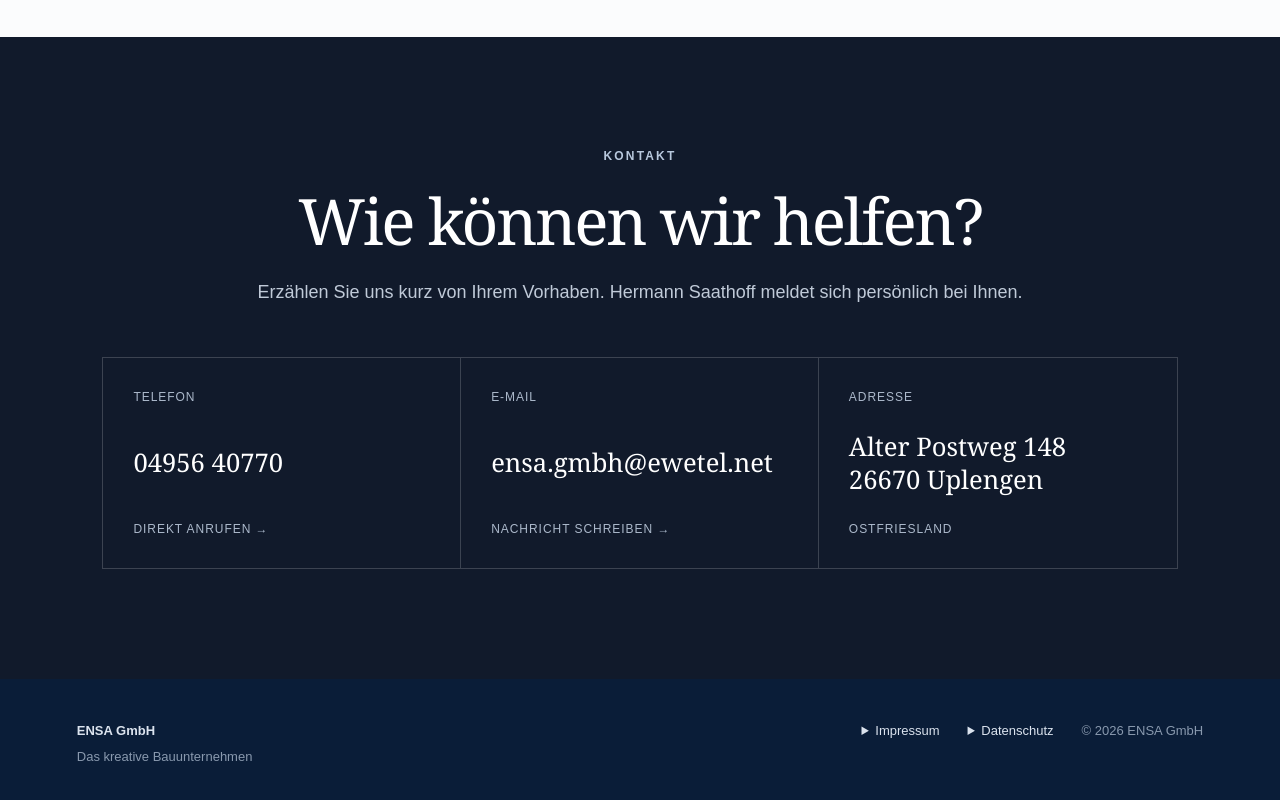
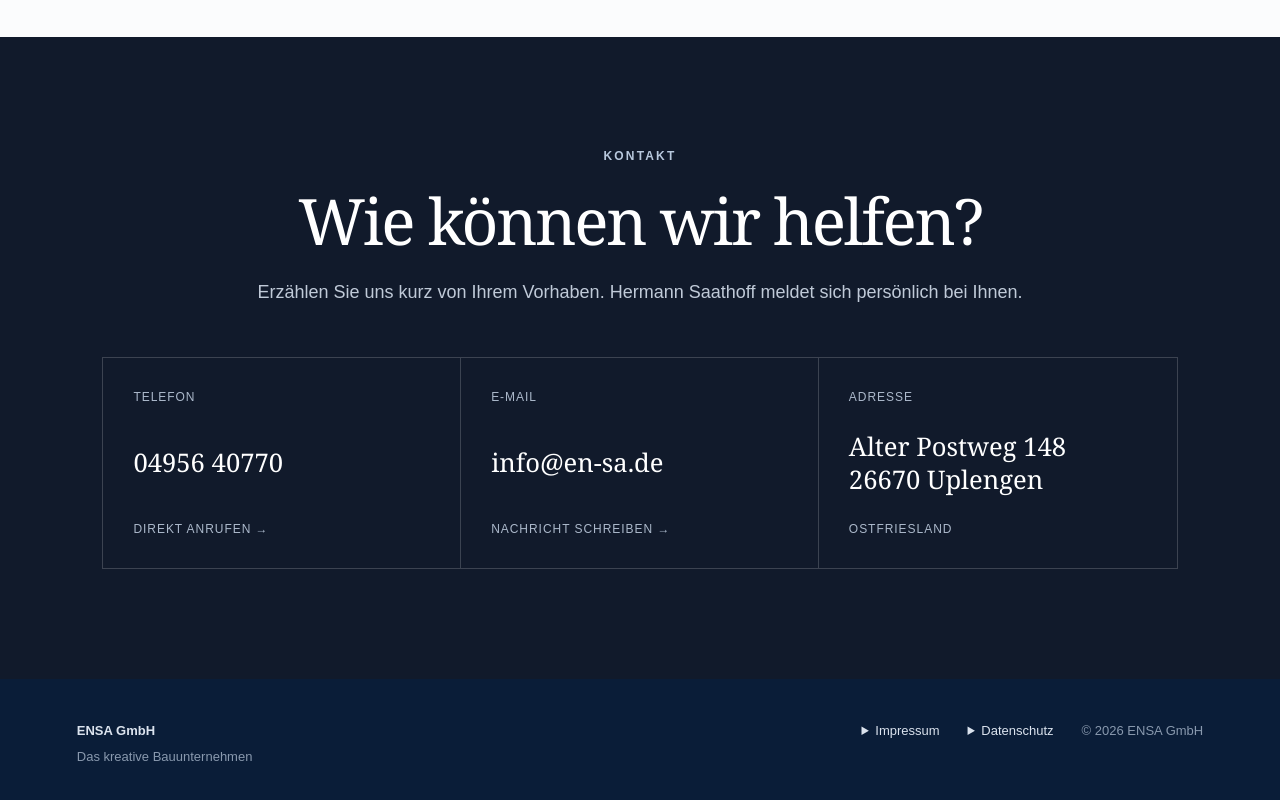
Before and after one commit to Jansaat/-Website-der-ENSA-GmbH-, a Next.js app: page / in a window 1280 px wide. Shown: the part 1680-2480 px from the top of the page. Built offline with nearby package versions, Linux system fonts and the light colour scheme.

Commit message:
Update ENSA contact email

```diff
--- a/app/page.tsx
+++ b/app/page.tsx
@@ -14,7 +14,7 @@ export default function Home() {
           <p className="eyebrow">Bauunternehmen in Uplengen</p>
           <h1>Handwerk mit Erfahrung.<br /><em>Persönlich und unkompliziert.</em></h1>
           <p className="intro">Seit 2004 steht die ENSA GmbH für zuverlässige Bau-, Umbau- und Instandsetzungsarbeiten in Ostfriesland und im Raum Oldenburg.</p>
-          <div className="actions"><a className="button primary" href="tel:+49495640770"><span aria-hidden="true">☎</span> Jetzt anrufen</a><a className="button secondary" href="mailto:ensa.gmbh@ewetel.net">E-Mail schreiben</a></div>
+          <div className="actions"><a className="button primary" href="tel:+49495640770"><span aria-hidden="true">☎</span> Jetzt anrufen</a><a className="button secondary" href="mailto:info@en-sa.de">E-Mail schreiben</a></div>
         </div>
         <div className="hero-card" aria-label="Direkter Kontakt"><span className="card-number">20+</span><p>Jahre Erfahrung</p><div className="divider" /><p className="card-quote">„Sprechen Sie uns einfach an. Wir beraten Sie persönlich.“</p><span className="signature">Hermann Saathoff</span></div>
       </section>
@@ -27,13 +27,13 @@ export default function Home() {
         <p className="eyebrow">Kontakt</p><h2 id="contact-title">Wie können wir helfen?</h2><p>Erzählen Sie uns kurz von Ihrem Vorhaben. Hermann Saathoff meldet sich persönlich bei Ihnen.</p>
         <div className="contact-grid">
           <a href="tel:+49495640770"><span>Telefon</span><strong>04956 40770</strong><small>Direkt anrufen →</small></a>
-          <a href="mailto:ensa.gmbh@ewetel.net"><span>E-Mail</span><strong>ensa.gmbh@ewetel.net</strong><small>Nachricht schreiben →</small></a>
+          <a href="mailto:info@en-sa.de"><span>E-Mail</span><strong>info@en-sa.de</strong><small>Nachricht schreiben →</small></a>
           <address><span>Adresse</span><strong>Alter Postweg 148<br />26670 Uplengen</strong><small>Ostfriesland</small></address>
         </div>
       </section>
       <footer>
         <div className="footer-brand"><strong>ENSA GmbH</strong><span>Das kreative Bauunternehmen</span></div>
-        <details><summary>Impressum</summary><div className="legal"><p><strong>ENSA GmbH</strong><br />Alter Postweg 148<br />26670 Uplengen</p><p>Geschäftsführer: Hermann Saathoff<br />Telefon: 04956 40770<br />E-Mail: ensa.gmbh@ewetel.net</p><p>Amtsgericht Leer<br />Handelsregister: HRB 111326</p></div></details>
+        <details><summary>Impressum</summary><div className="legal"><p><strong>ENSA GmbH</strong><br />Alter Postweg 148<br />26670 Uplengen</p><p>Geschäftsführer: Hermann Saathoff<br />Telefon: 04956 40770<br />E-Mail: info@en-sa.de</p><p>Amtsgericht Leer<br />Handelsregister: HRB 111326</p></div></details>
         <details><summary>Datenschutz</summary><div className="legal"><p>Diese Website verwendet keine Cookies, kein Kontaktformular und keine Analyse-Dienste. Beim Aufruf werden durch den Hosting-Anbieter technisch notwendige Verbindungsdaten verarbeitet.</p><p>Für Fragen zum Datenschutz erreichen Sie uns unter den oben genannten Kontaktdaten.</p></div></details>
         <span className="copyright">© {new Date().getFullYear()} ENSA GmbH</span>
       </footer>
```
Also changed, not shown: 1 other file (tests, documents, lock files or other folders).
